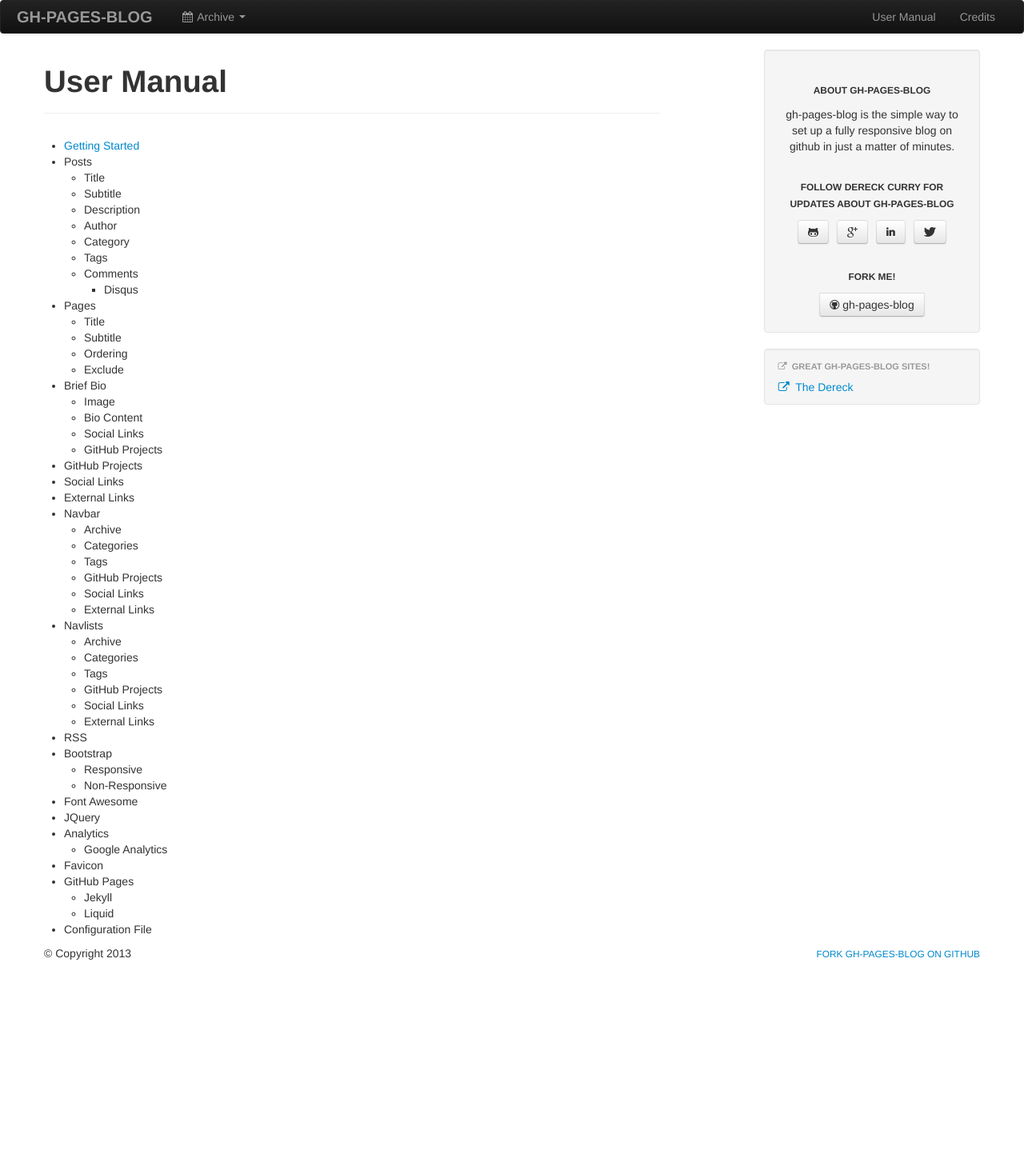
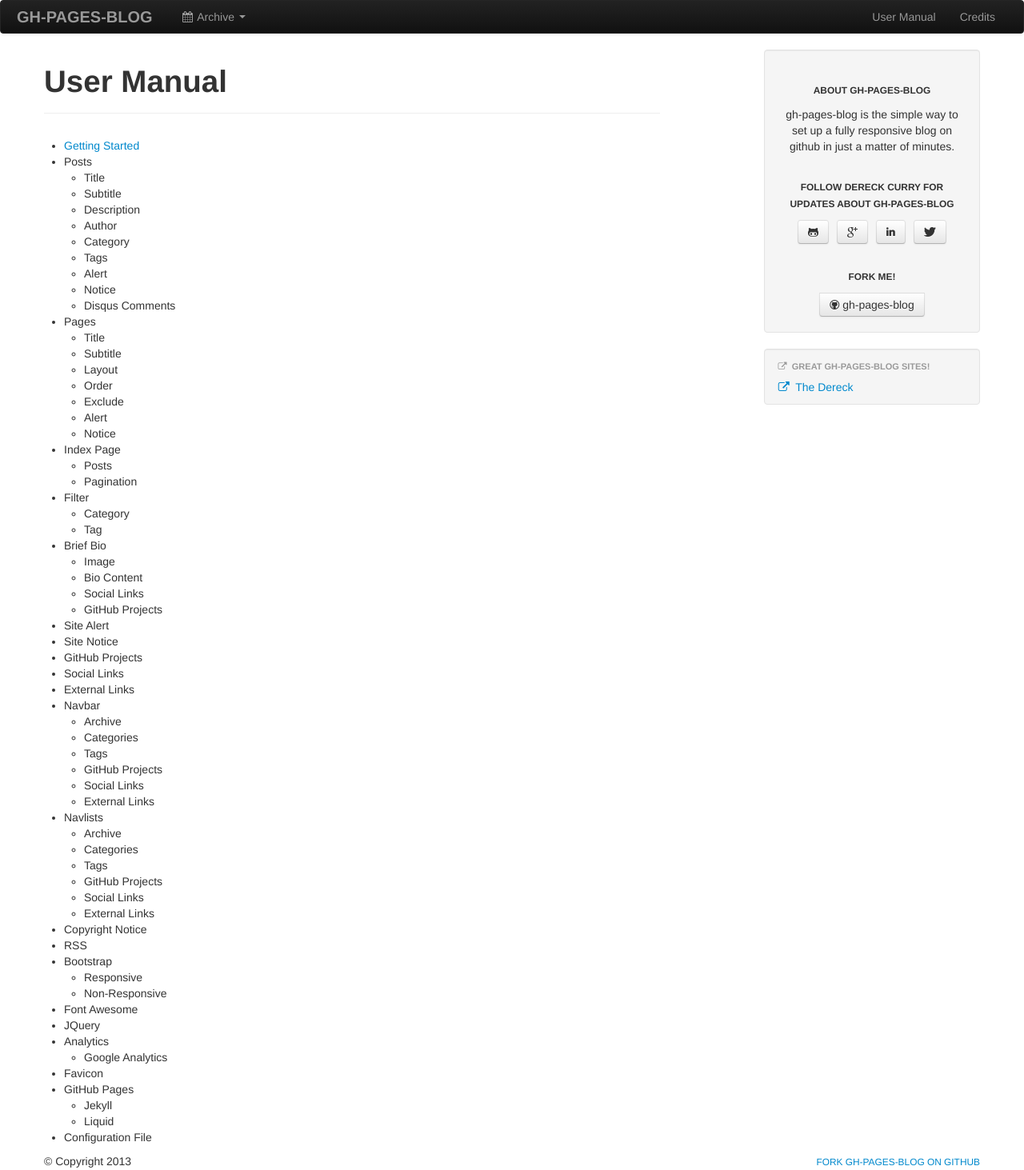
Before and after one commit to thedereck/gh-pages-blog, a Jekyll site: the page built from user-manual.md, in a window 1280 px wide. Shown: the whole page at 80% size. Built offline with Jekyll 4.4.1, drawn with Linux system fonts in a browser that asks for light colours; comment, search, counter and statistics services are not loaded; before the commit the page ends 1203 px from its top, so only the background shows below that.

Commit message:
User Manual Changes

```diff
--- a/user-manual.md
+++ b/user-manual.md
@@ -12,18 +12,30 @@
   * Author
   * Category
   * Tags
-  * Comments
-    * Disqus
+  * Alert
+  * Notice
+  * Disqus Comments
 * Pages
   * Title
   * Subtitle
-  * Ordering
+  * Layout
+  * Order
   * Exclude
+  * Alert
+  * Notice
+* Index Page
+  * Posts
+  * Pagination
+* Filter
+  * Category
+  * Tag
 * Brief Bio
   * Image
   * Bio Content
   * Social Links
   * GitHub Projects
+* Site Alert
+* Site Notice
 * GitHub Projects
 * Social Links
 * External Links
@@ -41,6 +53,7 @@
   * GitHub Projects
   * Social Links
   * External Links
+* Copyright Notice
 * RSS
 * Bootstrap
   * Responsive
```
